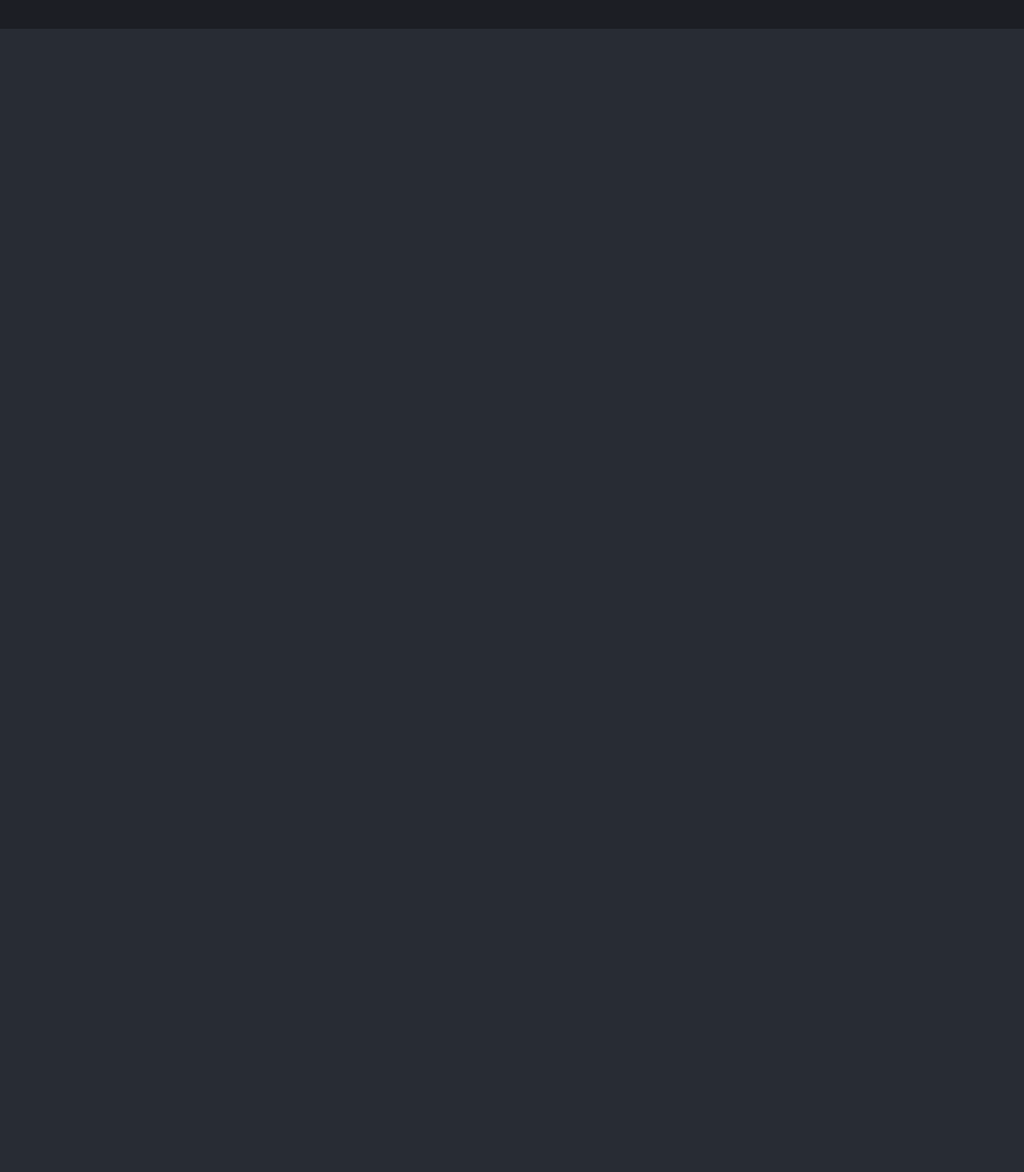
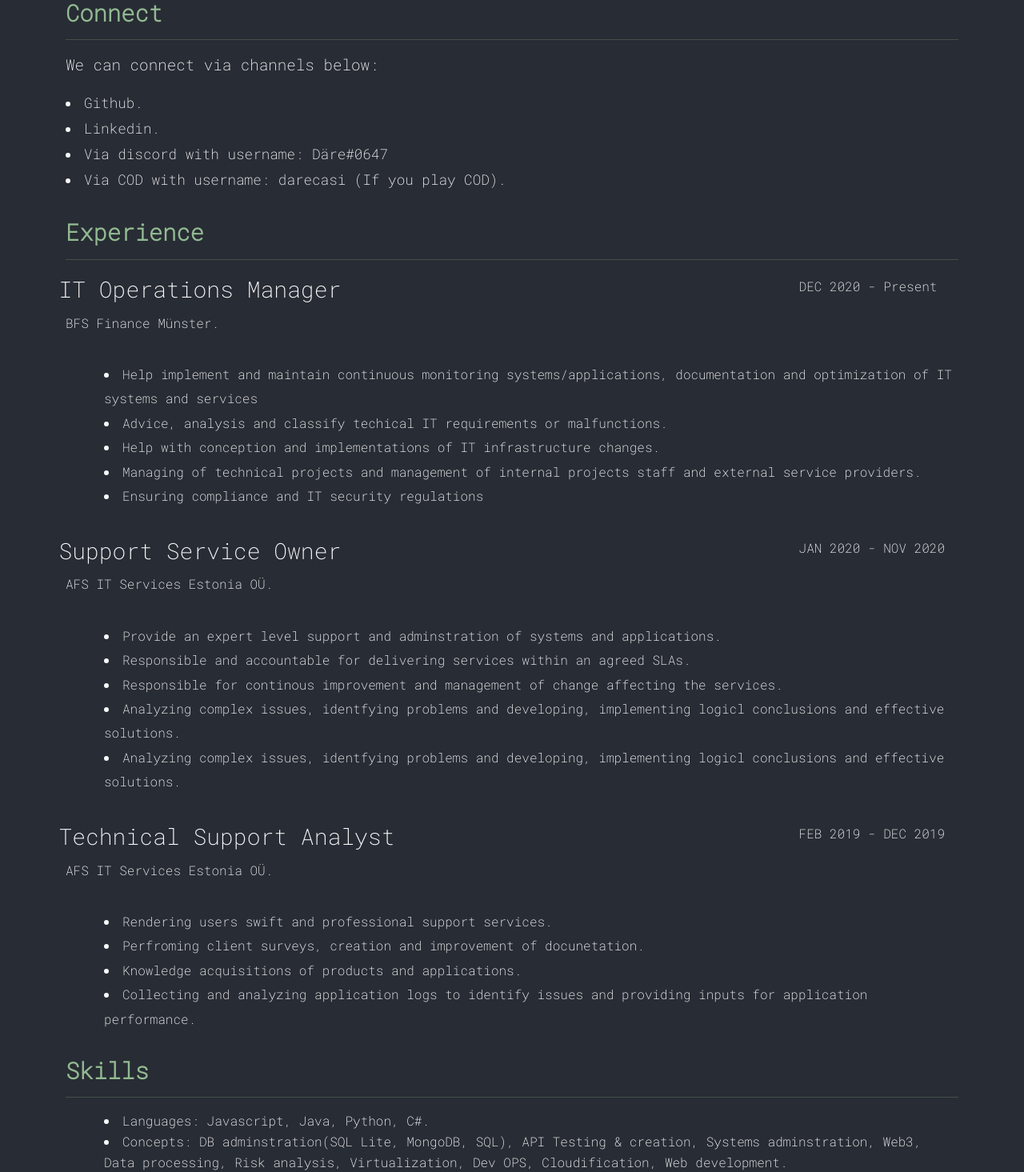
Before and after one commit to fodare/damilare-me, a React (Create React App) app: page /about in a window 1280 px wide. Shown: the part 1047-2512 px from the top of the page at 80% size. Before the commit the page ends 1083 px from the top, so only its background shows below. Built offline with nearby package versions, Linux system fonts and the light colour scheme.

Commit message:
complete about page

```diff
--- a/public/assests/styling/style.css
+++ b/public/assests/styling/style.css
@@ -195,6 +195,10 @@ ul li:hover{
 }
 
 /* About page styling */
+.about{
+    margin:3rem auto;
+}
+
 .aboutIntro{
     text-align:center
 }
@@ -208,8 +212,96 @@ ul li:hover{
 
 .aboutIntro p{
     padding-bottom: 1.3rem;
-    font-weight:normal;
-    font-size:1rem;
+    font-size:1.4rem;
     color:#7c817f;
     display:block;
 }
+
+.connect-div{
+    padding-top:3rem;
+}
+
+.connect-div h4{
+    font-size: 1.8rem;
+    font-weight:bold;
+    color:#92BA92
+}
+
+.connect-div p{
+    font-size:1.2rem
+}
+
+.connectLinks{
+    line-height:2rem;
+}
+
+.connectLinks a {
+    text-decoration: none;
+    font-size:1.1rem;
+    font-weight:lighter;
+
+}
+
+.connectLinks-discord{
+    font-size:1.1rem;
+    font-weight:lighter;
+}
+
+.connectLinks a:hover {
+    background-color: #d0d5df;
+    padding:0rem 1rem;
+    color:black;
+}
+
+.experience{
+    padding-top:2rem;
+}
+
+.experience h4{
+    font-size: 1.8rem;
+    font-weight:bold;
+    color:#92BA92
+}
+.experience-heading{
+    grid-gap: 1rem;
+    align-items: center;
+    border: 1px solid transparent;
+    display: grid;
+    grid-template-columns: auto 13rem;
+    margin-left: -1rem;
+    margin-right: -1rem;
+    padding: 0.2rem 0.4rem;
+}
+
+.company-name p{
+    padding-bottom: 1.3rem;
+}
+
+.expreience-tasks li{
+    padding-left:3rem;
+    line-height:1.9rem;
+}
+
+.experice-div{
+    padding-bottom: 2rem;
+}
+
+.skills{
+    padding-bottom:2rem;
+}
+
+.skills h4{
+    font-size: 1.8rem;
+    font-weight:bold;
+    color:#92BA92;
+}
+
+.skills li{
+    padding-left:3rem
+}
+
+.education h4{
+    font-size: 1.8rem;
+    font-weight:bold;
+    color:#92BA92
+}
--- a/src/views/About.jsx
+++ b/src/views/About.jsx
@@ -5,7 +5,7 @@ function About() {
    return (
       <div className="container about">
          <div className="aboutIntro">
-            <h3>About</h3>
+            <h3>About me</h3>
             <p>
                IT Operations Manager, Systems Engineer and a DevOps enthusiast.
             </p>
@@ -19,6 +19,180 @@ function About() {
                and worked on, solutions to everyday technical problems at work
                and other things I'd like to share with the universe.
             </p>
+
+            <div id="connect" className="connect-div">
+               <h4>
+                  Connect <hr />
+               </h4>
+
+               <p>We can connect via channels below:</p>
+
+               <span className="connectLinks">
+                  <li>
+                     <a
+                        href="https://github.com/fodare"
+                        target="_blank"
+                        rel="noreferrer"
+                     >
+                        Github.
+                     </a>
+                  </li>
+
+                  <li>
+                     <a
+                        href="https://www.linkedin.com/public-profile/settings?trk=d_flagship3_profile_self_view_public_profile"
+                        target="_blank"
+                        rel="noreferrer"
+                     >
+                        Linkedin.
+                     </a>
+                  </li>
+                  <li>
+                     <span className="connectLinks-discord">
+                        Via discord with username: Däre#0647
+                     </span>
+                  </li>
+                  <li>
+                     <span className="connectLinks-discord">
+                        Via COD with username: darecasi (If you play COD).
+                     </span>
+                  </li>
+               </span>
+            </div>
+
+            <div className="experience">
+               <span>
+                  <h4>
+                     Experience <hr />
+                  </h4>
+               </span>
+
+               <div className="experice-div">
+                  <div className="experience-heading">
+                     <h3>IT Operations Manager</h3>
+                     <p>DEC 2020 - Present</p>
+                  </div>
+
+                  <span className="company-name">
+                     <p>BFS Finance Münster.</p>
+                  </span>
+
+                  <span className="expreience-tasks">
+                     <li>
+                        Help implement and maintain continuous monitoring
+                        systems/applications, documentation and optimization of
+                        IT systems and services
+                     </li>
+                     <li>
+                        Advice, analysis and classify techical IT requirements
+                        or malfunctions.
+                     </li>
+                     <li>
+                        Help with conception and implementations of IT
+                        infrastructure changes.
+                     </li>
+                     <li>
+                        Managing of technical projects and management of
+                        internal projects staff and external service providers.
+                     </li>
+                     <li>Ensuring compliance and IT security regulations</li>
+                  </span>
+               </div>
+
+               <div className="experice-div">
+                  <div className="experience-heading">
+                     <h3>Support Service Owner</h3>
+                     <p>JAN 2020 - NOV 2020</p>
+                  </div>
+
+                  <span className="company-name">
+                     <p>AFS IT Services Estonia OÜ.</p>
+                  </span>
+
+                  <span className="expreience-tasks">
+                     <li>
+                        Provide an expert level support and adminstration of
+                        systems and applications.
+                     </li>
+                     <li>
+                        Responsible and accountable for delivering services
+                        within an agreed SLAs.
+                     </li>
+                     <li>
+                        Responsible for continous improvement and management of
+                        change affecting the services.
+                     </li>
+                     <li>
+                        Analyzing complex issues, identfying problems and
+                        developing, implementing logicl conclusions and
+                        effective solutions.
+                     </li>
+                     <li>
+                        Analyzing complex issues, identfying problems and
+                        developing, implementing logicl conclusions and
+                        effective solutions.
+                     </li>
+                  </span>
+               </div>
+
+               <div className="experice-div">
+                  <div className="experience-heading">
+                     <h3>Technical Support Analyst</h3>
+                     <p>FEB 2019 - DEC 2019</p>
+                  </div>
+
+                  <span className="company-name">
+                     <p>AFS IT Services Estonia OÜ.</p>
+                  </span>
+
+                  <span className="expreience-tasks">
+                     <li>
+                        Rendering users swift and professional support services.
+                     </li>
+
+                     <li>
+                        Perfroming client surveys, creation and improvement of
+                        docunetation.
+                     </li>
+                     <li>
+                        Knowledge acquisitions of products and applications.
+                     </li>
+                     <li>
+                        Collecting and analyzing application logs to identify
+                        issues and providing inputs for application performance.
+                     </li>
+                  </span>
+               </div>
+            </div>
+
+            <div className="skills">
+               <h4>
+                  Skills <hr />
+               </h4>
+               <span>
+                  <li>Languages: Javascript, Java, Python, C#.</li>
+                  <li>
+                     Concepts: DB adminstration(SQL Lite, MongoDB, SQL), API
+                     Testing & creation, Systems adminstration, Web3, Data
+                     processing, Risk analysis, Virtualization, Dev OPS,
+                     Cloudification, Web development.
+                  </li>
+               </span>
+            </div>
+
+            <div className="education">
+               <h4>
+                  Education <hr />
+               </h4>
+               <div className="experience-heading">
+                  <h5>Tallinn University of Technology (MSc)</h5>
+                  <p>SEP 2019 - JUN 2020</p>
+               </div>
+               <div className="experience-heading">
+                  <h5>Bangalore University(BSc)</h5>
+                  <p>SEP 2014 - JUN 2017</p>
+               </div>
+            </div>
          </div>
       </div>
    );
```
